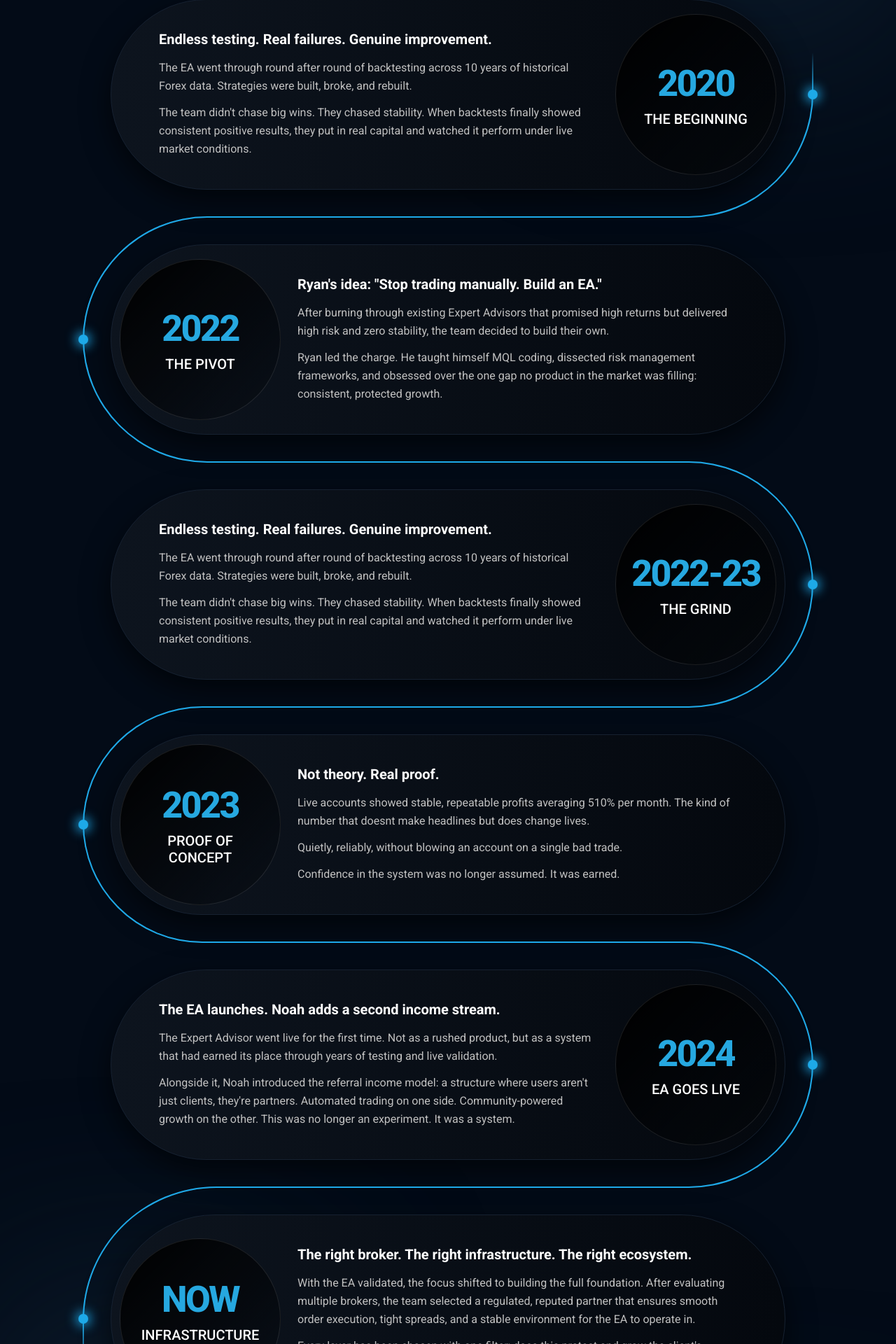
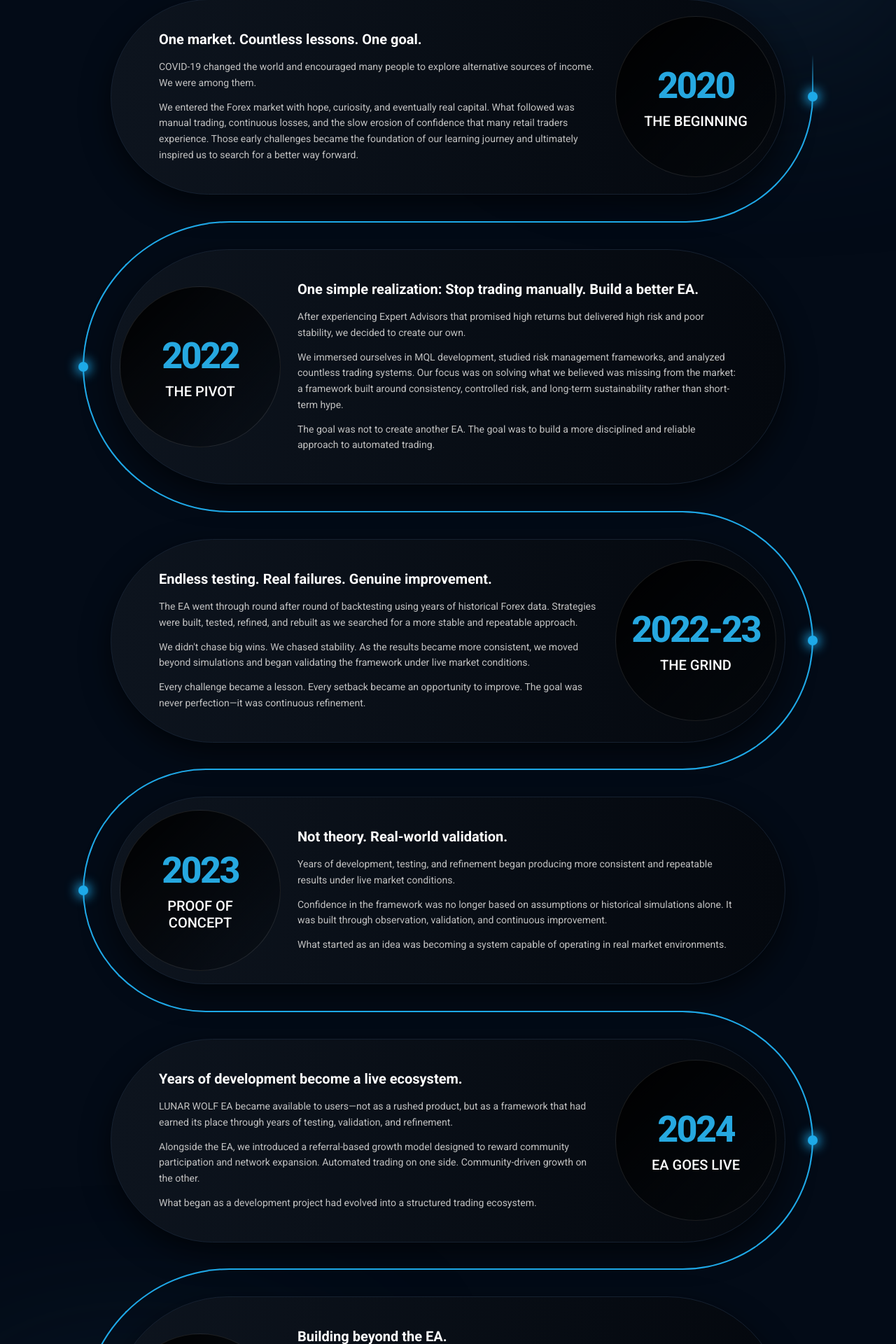
Before and after one commit to maheshBavishi/lunarwolf-latest-webapp, a Next.js app: page /about-us in a window 1280 px wide. Shown: the part 3889-5809 px from the top of the page at 70% size. Built offline with nearby package versions, Linux system fonts and the light colour scheme.

Commit message:
styles:market flow design change

```diff
--- a/src/rendering/aboutUs/marketFlow/index.js
+++ b/src/rendering/aboutUs/marketFlow/index.js
@@ -7,20 +7,21 @@ const timelineData = [
     {
         year: '2020',
         label: 'THE BEGINNING',
-        title: 'Endless testing. Real failures. Genuine improvement.',
+        title: 'One market. Countless lessons. One goal.',
         desc: [
-            'The EA went through round after round of backtesting across 10 years of historical Forex data. Strategies were built, broke, and rebuilt.',
-            "The team didn't chase big wins. They chased stability. When backtests finally showed consistent positive results, they put in real capital and watched it perform under live market conditions.",
+            'COVID-19 changed the world and encouraged many people to explore alternative sources of income. We were among them.',
+            'We entered the Forex market with hope, curiosity, and eventually real capital. What followed was manual trading, continuous losses, and the slow erosion of confidence that many retail traders experience. Those early challenges became the foundation of our learning journey and ultimately inspired us to search for a better way forward.',
         ],
         align: 'right',
     },
     {
         year: '2022',
         label: 'THE PIVOT',
-        title: 'Ryan\'s idea: "Stop trading manually. Build an EA."',
+        title: 'One simple realization: Stop trading manually. Build a better EA.',
         desc: [
-            'After burning through existing Expert Advisors that promised high returns but delivered high risk and zero stability, the team decided to build their own.',
-            'Ryan led the charge. He taught himself MQL coding, dissected risk management frameworks, and obsessed over the one gap no product in the market was filling: consistent, protected growth.',
+            'After experiencing Expert Advisors that promised high returns but delivered high risk and poor stability, we decided to create our own.',
+            'We immersed ourselves in MQL development, studied risk management frameworks, and analyzed countless trading systems. Our focus was on solving what we believed was missing from the market: a framework built around consistency, controlled risk, and long-term sustainability rather than short-term hype.',
+            'The goal was not to create another EA. The goal was to build a more disciplined and reliable approach to automated trading.',
         ],
         align: 'left',
     },
@@ -29,39 +30,42 @@ const timelineData = [
         label: 'THE GRIND',
         title: 'Endless testing. Real failures. Genuine improvement.',
         desc: [
-            'The EA went through round after round of backtesting across 10 years of historical Forex data. Strategies were built, broke, and rebuilt.',
-            "The team didn't chase big wins. They chased stability. When backtests finally showed consistent positive results, they put in real capital and watched it perform under live market conditions.",
+            'The EA went through round after round of backtesting using years of historical Forex data. Strategies were built, tested, refined, and rebuilt as we searched for a more stable and repeatable approach.',
+            'We didn\'t chase big wins. We chased stability. As the results became more consistent, we moved beyond simulations and began validating the framework under live market conditions.',
+            'Every challenge became a lesson. Every setback became an opportunity to improve. The goal was never perfection—it was continuous refinement.',
         ],
         align: 'right',
     },
     {
         year: '2023',
         label: 'PROOF OF CONCEPT',
-        title: 'Not theory. Real proof.',
+        title: 'Not theory. Real-world validation.',
         desc: [
-            'Live accounts showed stable, repeatable profits averaging 510% per month. The kind of number that doesnt make headlines but does change lives.',
-            'Quietly, reliably, without blowing an account on a single bad trade.',
-            'Confidence in the system was no longer assumed. It was earned.',
+            'Years of development, testing, and refinement began producing more consistent and repeatable results under live market conditions.',
+            'Confidence in the framework was no longer based on assumptions or historical simulations alone. It was built through observation, validation, and continuous improvement.',
+            'What started as an idea was becoming a system capable of operating in real market environments.',
         ],
         align: 'left',
     },
     {
         year: '2024',
         label: 'EA GOES LIVE',
-        title: 'The EA launches. Noah adds a second income stream.',
+        title: 'Years of development become a live ecosystem.',
         desc: [
-            'The Expert Advisor went live for the first time. Not as a rushed product, but as a system that had earned its place through years of testing and live validation.',
-            "Alongside it, Noah introduced the referral income model: a structure where users aren't just clients, they're partners. Automated trading on one side. Community-powered growth on the other. This was no longer an experiment. It was a system.",
+            'LUNAR WOLF EA became available to users—not as a rushed product, but as a framework that had earned its place through years of testing, validation, and refinement.',
+            'Alongside the EA, we introduced a referral-based growth model designed to reward community participation and network expansion. Automated trading on one side. Community-driven growth on the other.',
+            'What began as a development project had evolved into a structured trading ecosystem.',
         ],
         align: 'right',
     },
     {
         year: 'NOW',
         label: 'INFRASTRUCTURE & ECOSYSTEM',
-        title: 'The right broker. The right infrastructure. The right ecosystem.',
+        title: 'Building beyond the EA.',
         desc: [
-            'With the EA validated, the focus shifted to building the full foundation. After evaluating multiple brokers, the team selected a regulated, reputed partner that ensures smooth order execution, tight spreads, and a stable environment for the EA to operate in.',
-            "Every layer has been chosen with one filter: does this protect and grow the client's capital? The result is not just a trading bot. It's a complete ecosystem: automated income, referral earnings, and a community that grows together.",
+            'With the framework validated and operating in live market environments, the focus expanded beyond strategy development to creating a stronger ecosystem around it.',
+            'We invested in infrastructure, broker integrations, operational processes, user support systems, and performance monitoring tools designed to improve the overall user experience. Every decision was guided by one principle: creating a more stable, transparent, and scalable environment for long-term growth.',
+            'Today, LUNAR WOLF is more than an algorithmic trading framework. It is an evolving ecosystem built around automation, transparency, community participation, and continuous improvement.',
         ],
         align: 'left',
     },
--- a/src/rendering/aboutUs/marketFlow/marketFlow.module.scss
+++ b/src/rendering/aboutUs/marketFlow/marketFlow.module.scss
@@ -516,7 +516,7 @@
     margin: 0;
 
     @media (min-width: 768px) {
-        font-size: 16px;
+        font-size: 14px;
     }
 
     @media (max-width: 1024px) and (min-width: 768px) {
```
